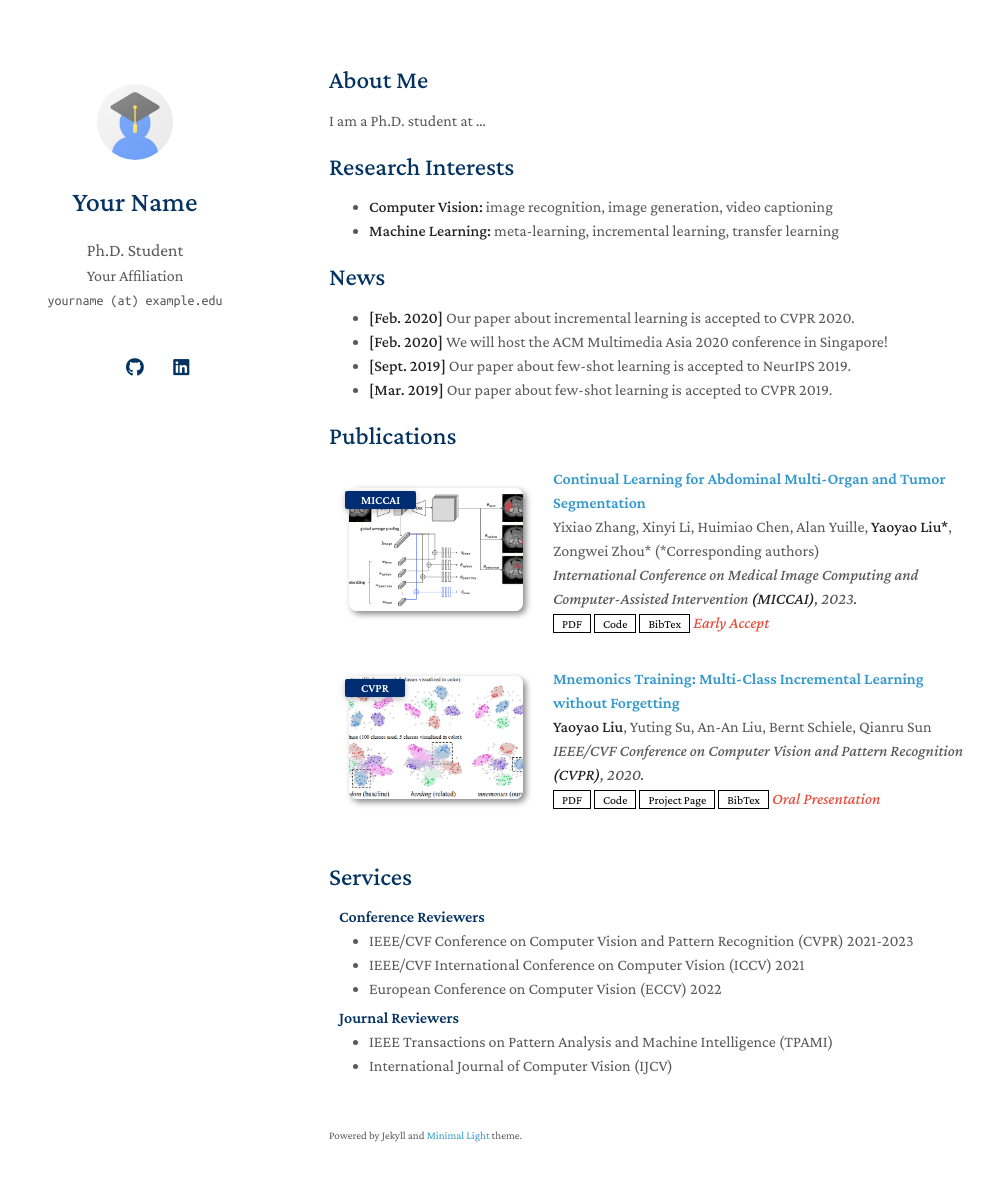
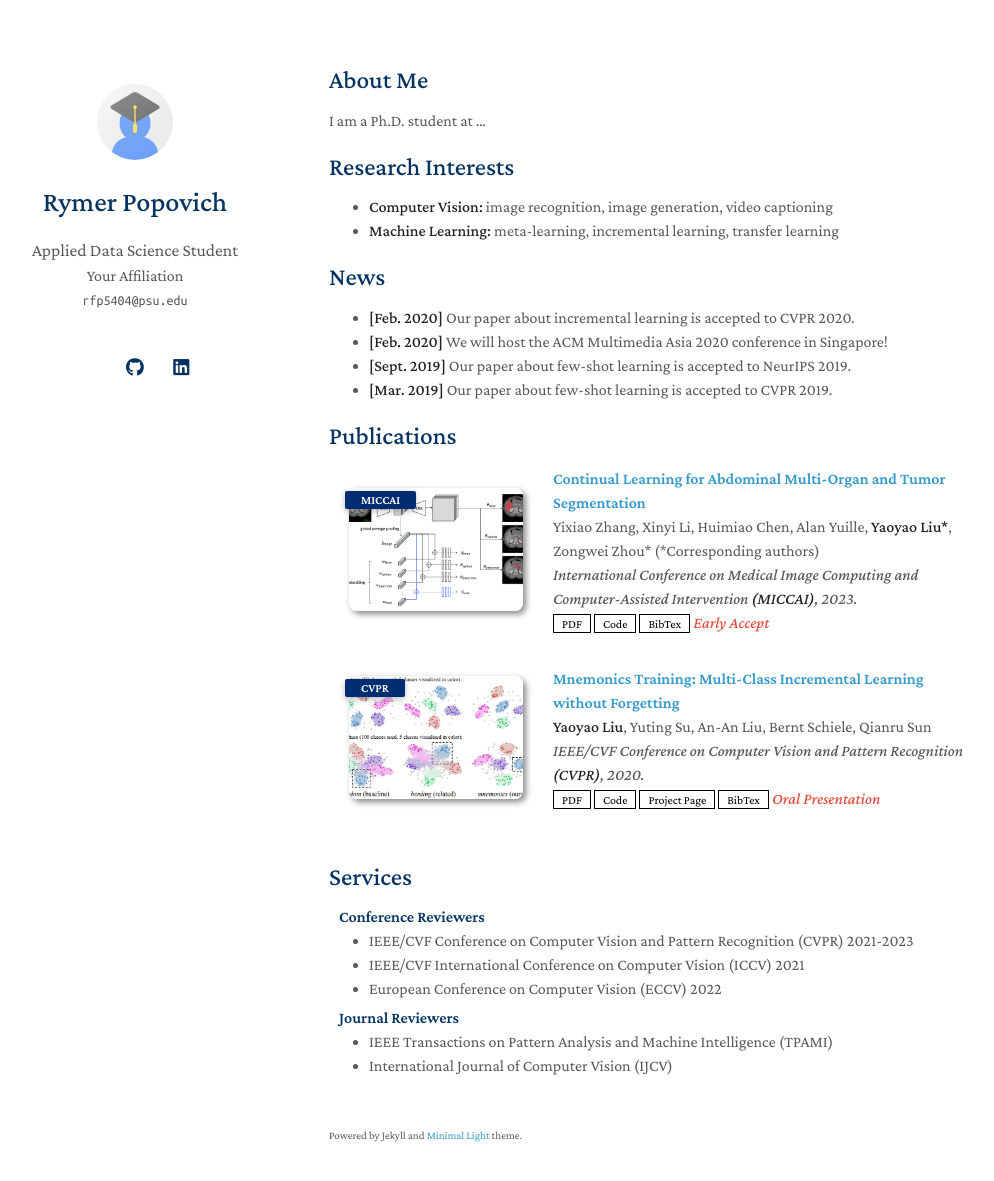
Before and after one commit to Rymerpop03/minimal-light, a Jekyll site: the page built from index.md, in a window 1280 px wide and 1216 px high. Shown: the top 1181 px of the window, without its empty margins (141-1135 px from the left). Built offline with Jekyll 4.4.1, drawn with Linux system fonts in a browser that asks for light colours; a style sheet for code colours, icons or effects is not loaded; our own code applies the rules of GitHub Pages for plain Markdown files.

Commit message:
Update _config.yml

```diff
--- a/_config.yml
+++ b/_config.yml
@@ -1,8 +1,8 @@
 # Basic Information
-title: Your Name
-position: Ph.D. Student
+title: Rymer Popovich
+position: Applied Data Science Student
 affiliation: Your Affiliation
-email: yourname (at) example.edu
+email: rfp5404@psu.edu
 
 # Search Engine Optimization (SEO)
 # The following information is used to improve the website traffic from search engines, e.g., Google.
@@ -15,7 +15,7 @@ canonical: https://minimal-light-theme.yliu.me/
 google_scholar: https://scholar.google.com/
 cv_link: assets/files/curriculum_vitae.pdf
 github_link: https://github.com/
-linkedin: https://www.linkedin.com/
+linkedin: https://www.linkedin.com/in/rymer-popovich-826513325/
 twitter: https://twitter.com/
 
 # Images (e.g., your profile picture and your website's favicon)
```
